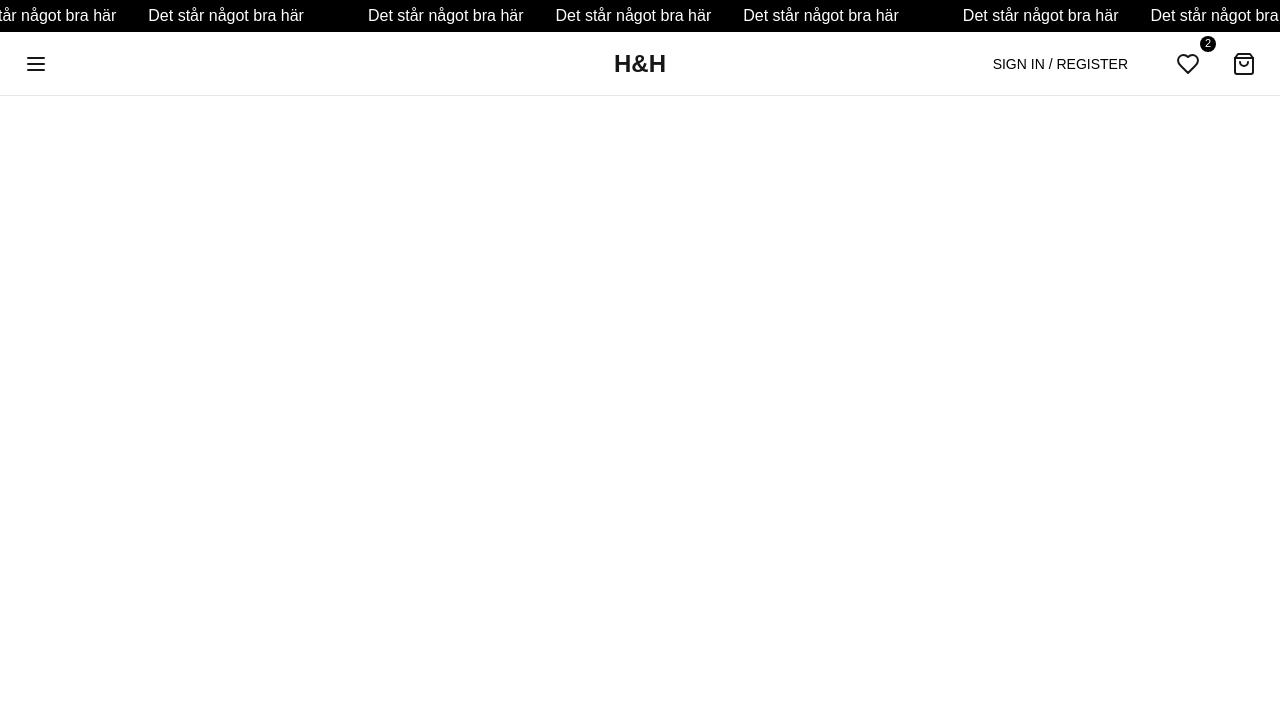
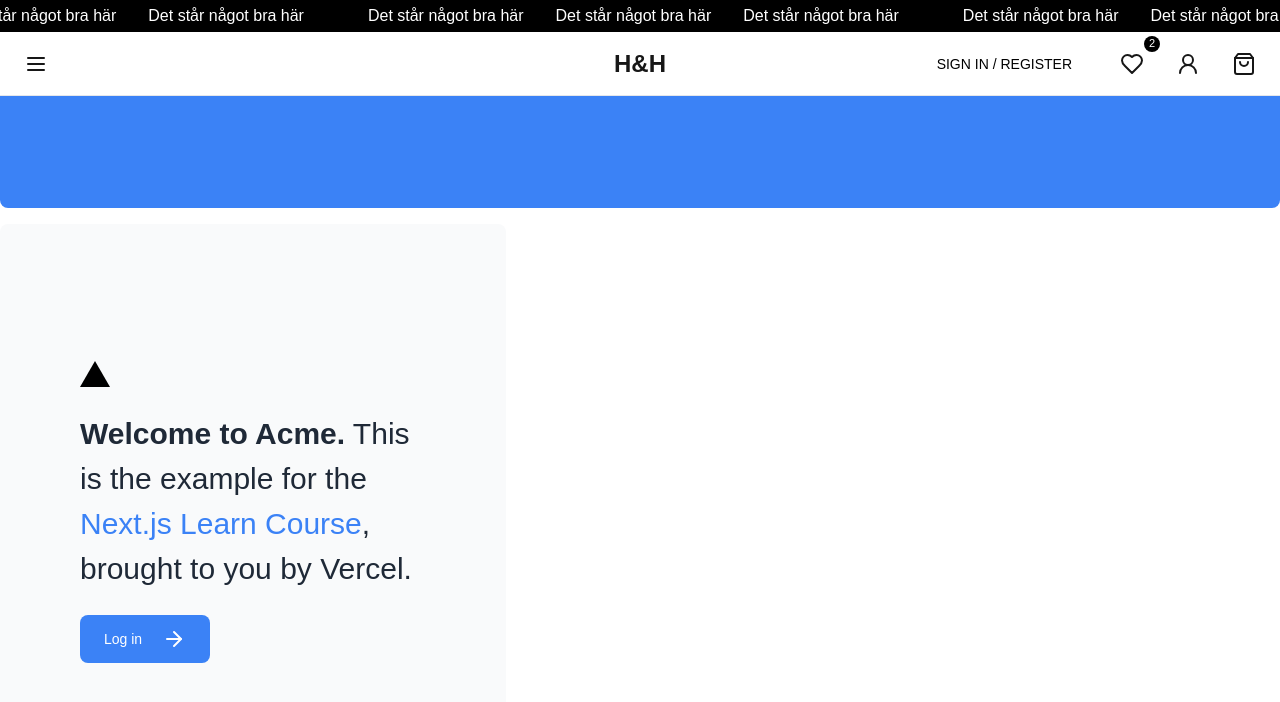
Before and after one commit to ElsaEriksson/degree-project, a Next.js app in the folder frontend/: page /profile in a window 1280 px wide. Shown: the top 702 px of the page. Built offline with nearby package versions, Linux system fonts and the light colour scheme; no server answers.

Commit message:
protected route and log out adjustment

```diff
--- a/frontend/src/app/components/header/headerInteractions.tsx
+++ b/frontend/src/app/components/header/headerInteractions.tsx
@@ -3,12 +3,13 @@ import { cn } from "@/app/utils/utils";
 import { RotatingBanner } from "./rotatingBanner";
 import { Heart, Menu, ShoppingBag, User2 } from "lucide-react";
 import { CounterBadge } from "./counterBadge";
-import { useSession } from "next-auth/react";
+import { signOut, useSession } from "next-auth/react";
 import { useEffect, useState } from "react";
 import { logOut } from "@/app/lib/actions";
 import { useCart, useHeader } from "@/app/providers";
-import { usePathname } from "next/navigation";
+import { usePathname, useRouter } from "next/navigation";
 import FadeStaggerCircles from "./fadeStaggerCircles";
+import Link from "next/link";
 
 export default function HeaderInteractions() {
   const [isScrolled, setIsScrolled] = useState(false);
@@ -18,6 +19,7 @@ export default function HeaderInteractions() {
   const { setAuthFormOpen, setIsCartOpen, setIsMenuOpen } = useHeader();
   const { data: session, status } = useSession();
   const { cartCount } = useCart();
+  const router = useRouter();
 
   const isLoggedIn = status === "authenticated" && session;
 
@@ -38,10 +40,7 @@ export default function HeaderInteractions() {
 
   const handleLogout = async () => {
     setIsLoggingOut(true);
-    const result = await logOut();
-    if (!result.success) {
-      console.error(result.error);
-    }
+    await signOut();
     setIsLoggingOut(false);
   };
 
@@ -52,6 +51,10 @@ export default function HeaderInteractions() {
       console.log("User is not logged in");
     }
   }, [status, session]);
+
+  const handleClick = () => {
+    router.push("/profile");
+  };
 
   return (
     <>
@@ -106,15 +109,16 @@ export default function HeaderInteractions() {
               <CounterBadge count={favoritesCount} />
             </button>
 
-            {isLoggedIn && (
-              <button
-                className="p-2 hidden hover:bg-gray-100 rounded-full lg:block"
-                aria-label={session.user.email}
-                title={session.user.email}
-              >
-                <User2 className="h-6 w-6" />
-              </button>
-            )}
+            {/* {isLoggedIn && ( */}
+            <button
+              className="p-2 hidden hover:bg-gray-100 rounded-full lg:block"
+              onClick={handleClick}
+              // aria-label={session.user.email}
+              // title={session.user.email}
+            >
+              <User2 className="h-6 w-6" />
+            </button>
+            {/* )} */}
 
             <button
               onClick={() => setIsCartOpen(true)}
--- a/frontend/src/app/components/plp/productCard.tsx
+++ b/frontend/src/app/components/plp/productCard.tsx
@@ -17,8 +17,9 @@ export default function ProductCard({
   const [addedVariants, setAddedVariants] = useState<Record<number, boolean>>(
     {}
   );
+  const [isFavorited, setIsFavorited] = useState(false);
 
-  const { addItemToCart, loading } = useCart();
+  const { addItemToCart } = useCart();
 
   const handleClick = async (variant: Variant, quantity = 1) => {
     try {
@@ -58,6 +59,10 @@ export default function ProductCard({
     }, 100);
   }
 
+  const toggleFavorite = () => {
+    setIsFavorited((prev) => !prev);
+  };
+
   return (
     <>
       <div className="bg-white p-1">
@@ -85,10 +90,15 @@ export default function ProductCard({
                   product.variants.map((variant) => (
                     <button
                       type="submit"
-                      className="bg-white h-full mr-2 hover:bg-gray-200 flex justify-center items-center"
+                      className={
+                        variant.stock_quantity === 0
+                          ? "bg-white/70 h-full mr-2 cursor-not-allowed"
+                          : "bg-white h-full mr-2 border hover:border-black flex justify-center items-center"
+                      }
                       onClick={() => handleClick(variant)}
                       key={variant.variant_id}
                       disabled={variant.stock_quantity === 0}
+                      title={variant.stock_quantity === 0 ? "sold out" : ""}
                     >
                       {addedVariants[variant.variant_id] ? (
                         <CheckIcon className="h-5 w-5" />
@@ -99,9 +109,18 @@ export default function ProductCard({
                   ))}
               </div>
               <div className="flex justify-end">
-                <button className="bg-white rounded-full h-9 w-9 flex justify-center items-center">
-                  <Heart />
-                  <span className="sr-only">Add to favorites</span>
+                <button
+                  onClick={toggleFavorite}
+                  className="bg-white rounded-full h-9 w-9 flex justify-center items-center"
+                  aria-label={
+                    isFavorited ? "Remove from favorites" : "Add to favorites"
+                  }
+                >
+                  {isFavorited ? (
+                    <Heart className="stroke-1 fill-red-500" />
+                  ) : (
+                    <Heart className="stroke-1 hover:fill-red-500/50" />
+                  )}
                 </button>
               </div>
             </div>
--- a/frontend/src/app/lib/actions.tsx
+++ b/frontend/src/app/lib/actions.tsx
@@ -1,10 +1,11 @@
 "use server";
 import { AuthError } from "next-auth";
-import { auth, signIn, signOut } from "../../../auth";
+import { auth, signIn } from "../../auth";
 import { z } from "zod";
 import { cookies } from "next/headers";
 import { CartItems } from "../models/Cart";
 import { Product, Variant } from "../models/Product";
+import { signOut } from "next-auth/react";
 import {
   fetchActiveCartForUser,
   fetchCartItem,
@@ -64,12 +65,8 @@ export async function authenticate(
 export async function logOut() {
   try {
     await signOut({ redirect: false });
-
     const cookieStore = await cookies();
-
     cookieStore.delete("authjs.session-token");
-    cookieStore.delete("authjs.csrf-token");
-    cookieStore.delete("authjs.callback-url");
 
     return { success: true };
   } catch (error) {
@@ -266,6 +263,7 @@ export async function updateCartItemQuantity(
       body: JSON.stringify({ quantity: newQuantity }),
     }
   );
+  console.error("Response from API:", res);
 
   if (!res.ok) {
     throw new Error("Failed to update cart item quantity");
--- a/frontend/src/app/lib/data.ts
+++ b/frontend/src/app/lib/data.ts
@@ -136,6 +136,7 @@ export async function fetchProductVariantsFromDatabase(
         next: { revalidate: 60 },
       }
     );
+
     if (!res.ok) {
       throw new Error(`HTTP error! status: ${res.status}`);
     }
--- a/frontend/src/app/products/page.tsx
+++ b/frontend/src/app/products/page.tsx
@@ -4,14 +4,15 @@ import ProductCard from "../components/plp/productCard";
 import { fetchProductVariantsFromDatabase } from "../lib/data";
 import { ProductWithVariants } from "../models/Product";
 
-export default async function Products({
-  searchParams,
-}: {
-  searchParams?: {
-    page?: string;
-  };
-}) {
-  const currentPage = Number(searchParams?.page) || 1;
+type PageProps = {
+  params: Promise<{ slug: string[] }>;
+  searchParams: Promise<{ [key: string]: string | undefined }>;
+};
+
+export default async function Products(
+  props: Readonly<PageProps>
+): Promise<React.ReactElement> {
+  const currentPage = Number(await props.searchParams) || 1;
 
   const data = await fetchProductVariantsFromDatabase(currentPage);
 
--- a/frontend/src/app/profile/page.tsx
+++ b/frontend/src/app/profile/page.tsx
@@ -1,3 +1,30 @@
+import { ArrowRightIcon } from "lucide-react";
+import Link from "next/link";
+
 export default function test() {
-  return <>hej</>;
+  return (
+    <>
+      {" "}
+      <div className="flex h-20 shrink-0 items-end rounded-lg bg-blue-500 p-4 md:h-52"></div>
+      <div className="mt-4 flex grow flex-col gap-4 md:flex-row">
+        <div className="flex flex-col justify-center gap-6 rounded-lg bg-gray-50 px-6 py-10 md:w-2/5 md:px-20">
+          <div className="relative w-0 h-0 border-l-[15px] border-r-[15px] border-b-[26px] border-l-transparent border-r-transparent border-b-black" />
+          <p className={` text-xl text-gray-800 md:text-3xl md:leading-normal`}>
+            <strong>Welcome to Acme.</strong> This is the example for the{" "}
+            <a href="https://nextjs.org/learn/" className="text-blue-500">
+              Next.js Learn Course
+            </a>
+            , brought to you by Vercel.
+          </p>
+          <Link
+            href="/login"
+            className="flex items-center gap-5 self-start rounded-lg bg-blue-500 px-6 py-3 text-sm font-medium text-white transition-colors hover:bg-blue-400 md:text-base"
+          >
+            <span>Log in</span> <ArrowRightIcon className="w-5 md:w-6" />
+          </Link>
+        </div>
+        <div className="flex items-center justify-center p-6 md:w-3/5 md:px-28 md:py-12"></div>
+      </div>
+    </>
+  );
 }
--- a/frontend/auth.config.ts
+++ b/frontend/src/auth.config.ts
@@ -12,12 +12,10 @@ export const authConfig = {
 
       if (isProfilePage) {
         if (isLoggedIn) return true;
-        return false; // Redirect to home if not logged in and trying to access profile
-      } else if (isLoggedIn) {
         return Response.redirect(new URL("/", nextUrl));
       }
 
-      return true; // Allow access to all other pages
+      return true;
     },
   },
   providers: [Credentials({})],
--- a/frontend/auth.ts
+++ b/frontend/src/auth.ts
@@ -85,7 +85,7 @@ export const { auth, signIn, signOut, handlers } = NextAuth({
       return session;
     },
   },
-  secret: process.env.SESSION_SECRET,
+  secret: process.env.AUTH_SECRET,
   session: {
     strategy: "jwt",
     maxAge: 30 * 24 * 60 * 60,
```
Also changed, not shown: frontend/middleware.ts (deleted, +0 -42 lines), frontend/src/app/api/auth/[...nextauth]/route.ts (+1 -22 lines), frontend/src/app/api/cart/routes.ts (deleted, +0 -20 lines), frontend/src/middleware.ts (added, +9 -0 lines), 2 other files (tests, documents, lock files or other folders).
